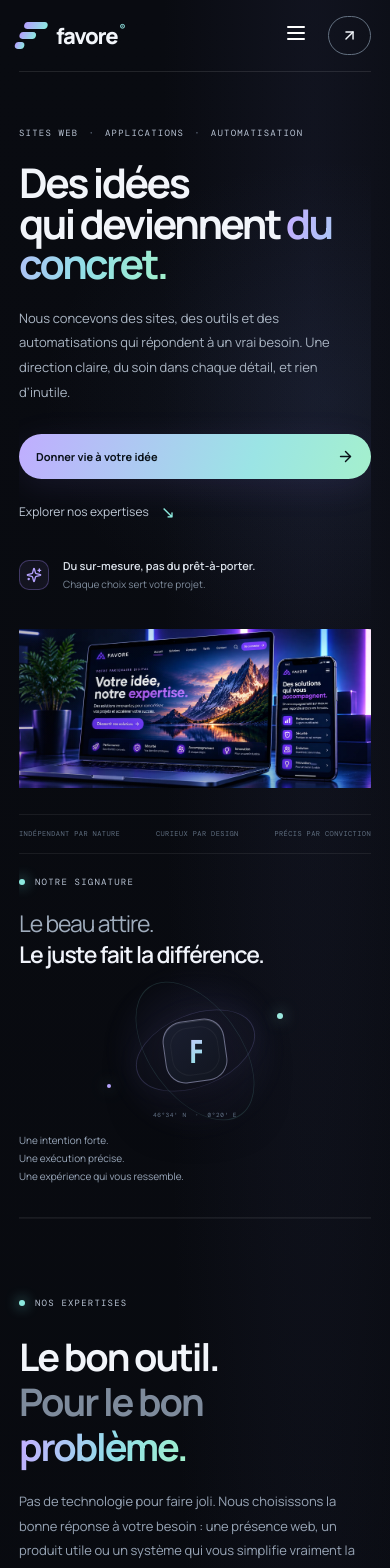
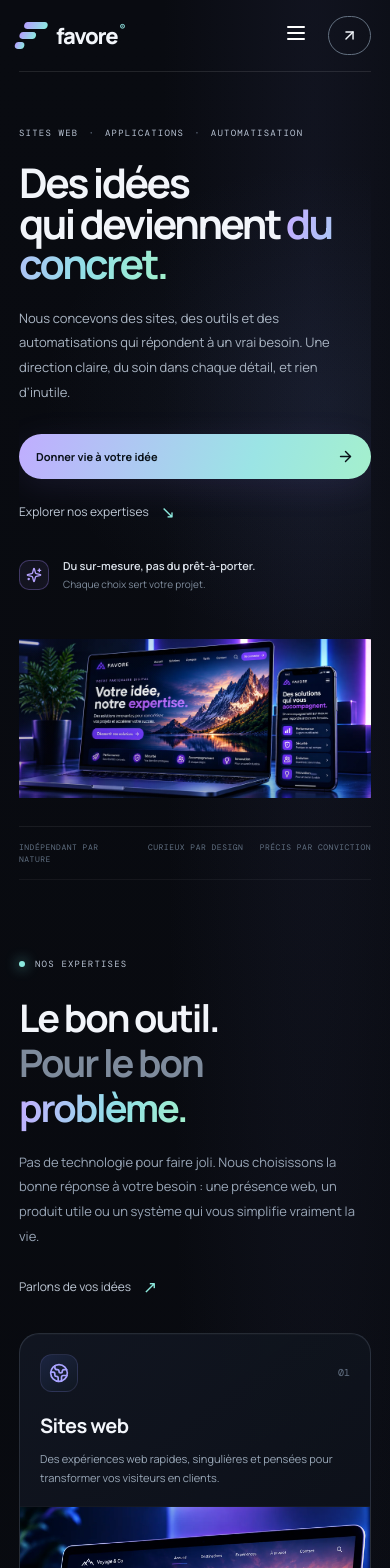
Before and after one commit to deen-tag/Favore, a Next.js app: page / in a window 390 px wide. Shown: the top 1568 px of the page. Built offline with nearby package versions, Linux system fonts and the light colour scheme.

Commit message:
Favore v14 sans signature

```diff
--- a/app/globals.css
+++ b/app/globals.css
@@ -69,3 +69,11 @@ body{background-image:radial-gradient(ellipse at 80% 5%,rgba(77,83,139,.12),tran
 .card-art-image{height:auto;aspect-ratio:6/5}
 .card-art-image img{width:100%;height:100%;object-fit:cover}
 .card-art-image.phone img{object-position:50% 45%}
+
+/* V13 mobile : plus de parallaxe sur l'image principale, la ligne du bas passe sous l'image */
+@media(max-width:720px){
+.hero-image-visual{transform:none!important;margin-top:26px}
+.hero{padding-bottom:0}
+.hero-bottomline{position:static;margin-top:28px;font-size:8px;letter-spacing:.5px}
+.hero-bottomline span{max-width:32%}
+}
--- a/app/site.tsx
+++ b/app/site.tsx
@@ -31,11 +31,6 @@ export default function Site(){
    <motion.div className="hero-visual hero-image-visual" style={{y:heroY}}><div className="scene-frame hero-image-frame"><img src="/images/favore-hero.webp" alt="Ordinateur et smartphone présentant des interfaces numériques dans un studio sombre éclairé de violet et de turquoise"/><div className="hero-image-vignette"/></div></motion.div>
    <div className="hero-bottomline"><span>INDÉPENDANT PAR NATURE</span><span>CURIEUX PAR DESIGN</span><span>PRÉCIS PAR CONVICTION</span></div>
   </section>
-  <section className="signature-strip wrap" aria-label="La signature Favore">
-   <div className="signature-copy"><span className="eyebrow"><span className="eyebrow-dot"/> NOTRE SIGNATURE</span><p>Le beau attire.<br/><strong>Le juste fait la différence.</strong></p></div>
-   <div className="signature-art" aria-hidden="true"><div className="signature-ring ring-one"/><div className="signature-ring ring-two"/><div className="signature-core"><span>F</span></div><i className="signature-spark spark-one"/><i className="signature-spark spark-two"/><span className="signature-coordinate">46°34' N&nbsp; · &nbsp;0°20' E</span></div>
-   <p className="signature-note">Une intention forte.<br/>Une exécution précise.<br/>Une expérience qui vous ressemble.</p>
-  </section>
   <section className="services section wrap" id="services" aria-labelledby="services-title"><div className="section-intro"><div className="eyebrow"><span className="eyebrow-dot"/> NOS EXPERTISES</div><h2 id="services-title">Le bon outil.<br/><span className="muted">Pour le bon</span><br/><span className="gradient-text">problème.</span></h2><p>Pas de technologie pour faire joli. Nous choisissons la bonne réponse à votre besoin : une présence web, un produit utile ou un système qui vous simplifie vraiment la vie.</p><a className="text-link" href="#contact">Parlons de vos idées <span>↗</span></a></div><div className="service-grid">{services.map((s,i)=>{const Icon=s.icon;return <motion.article className="service-card" key={s.title} initial={{opacity:0,y:26}} whileInView={{opacity:1,y:0}} viewport={{once:true,amount:.2}} transition={{duration:.55,delay:i*.1}}><div className="card-top"><span className="service-icon"><Icon size={20}/></span><span className="service-number">{s.n}</span></div><h3>{s.title}</h3><p>{s.desc}</p><div className={`card-art card-art-image ${s.visual}`} aria-hidden="true"><img src={s.visual === "browser" ? "/images/favore-web.webp" : s.visual === "phone" ? "/images/favore-apps.webp" : "/images/favore-workflow.webp"} alt="" loading="lazy" decoding="async" /></div><div className="card-bottom"><span>{s.tag}</span><a href="#contact" aria-label={`Parler de ${s.title}`}><ArrowUpRight size={18}/></a></div></motion.article>})}</div></section>
   <section className="manifesto" id="studio"><div className="manifesto-noise"/><div className="manifesto-inner wrap"><div className="eyebrow"><span className="eyebrow-dot"/> LE STUDIO FAVORE</div><h2>Pas de recettes<br/>toutes faites. <span className="gradient-text">Du discernement.</span></h2><p>Chaque projet commence par une question simple : qu’est-ce qui doit réellement changer ? De là, nous dessinons une réponse utile, soignée et adaptée à votre quotidien.</p><div className="manifesto-stats"><div><b>01<span>/</span></b><small>Une relation directe</small></div><div><b>100<span>%</span></b><small>Adapté à vos besoins</small></div><div><b>∞</b><small>Possibilités à explorer</small></div></div></div><div className="manifesto-orb"/></section>
   <section className="approach section wrap" id="approche" aria-labelledby="approach-title"><div className="approach-heading"><div><div className="eyebrow"><span className="eyebrow-dot"/> NOTRE APPROCHE</div><h2 id="approach-title">Une méthode claire.<br/><span className="gradient-text">Zéro boîte noire.</span></h2></div><p>Vous restez impliqué à chaque étape. Les décisions sont expliquées, les avancées visibles et les prochaines étapes toujours claires.</p></div><div className="steps">{steps.map((s,i)=>{const Icon=s.icon;return <motion.div className="step" key={s.title} initial={{opacity:0,y:20}} whileInView={{opacity:1,y:0}} viewport={{once:true}} transition={{delay:i*.1}}><div className="step-icon"><Icon size={19}/><span>0{i+1}</span></div><h3>{s.title}</h3><p>{s.desc}</p>{i<3&&<div className="step-arrow">↗</div>}</motion.div>})}</div></section>
```
